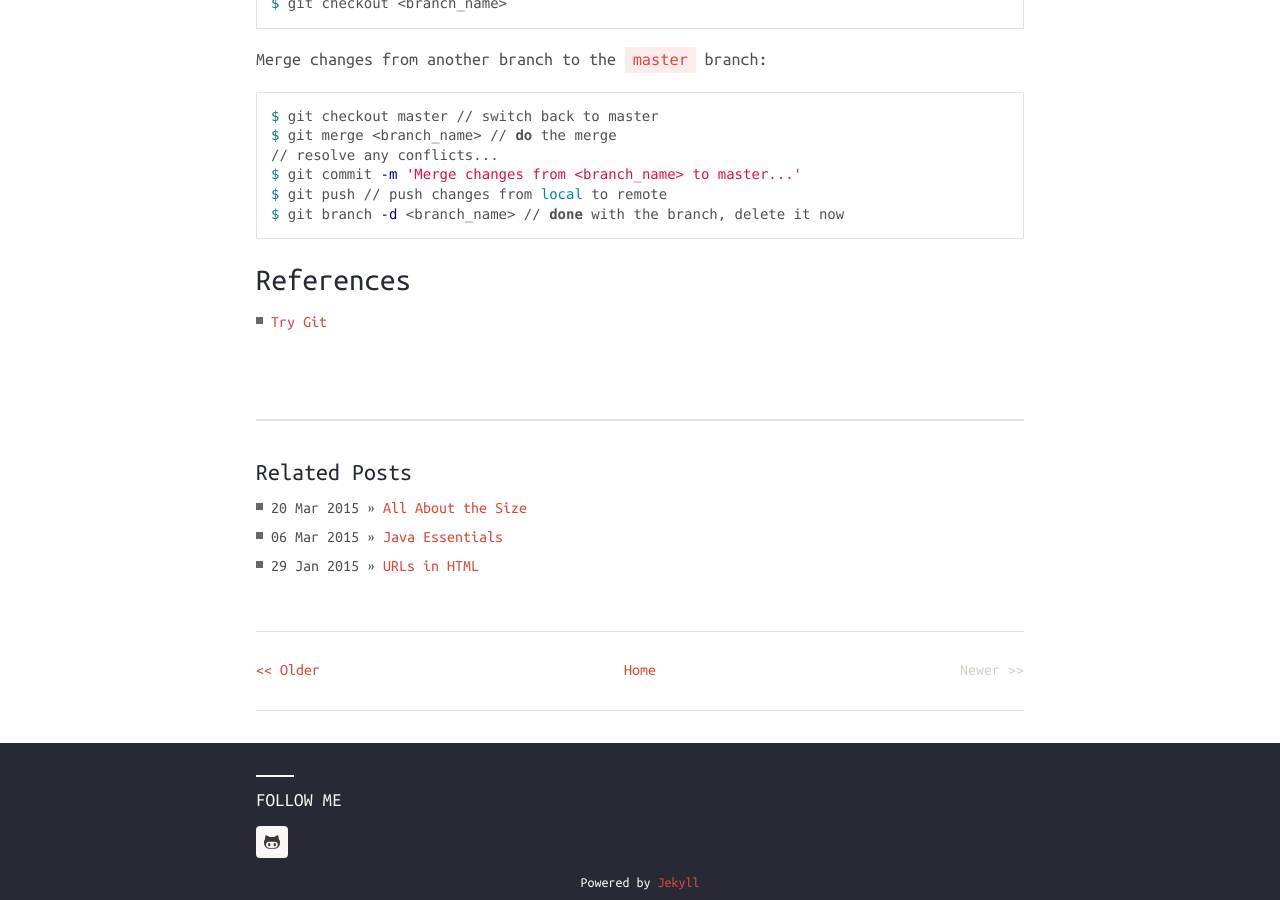
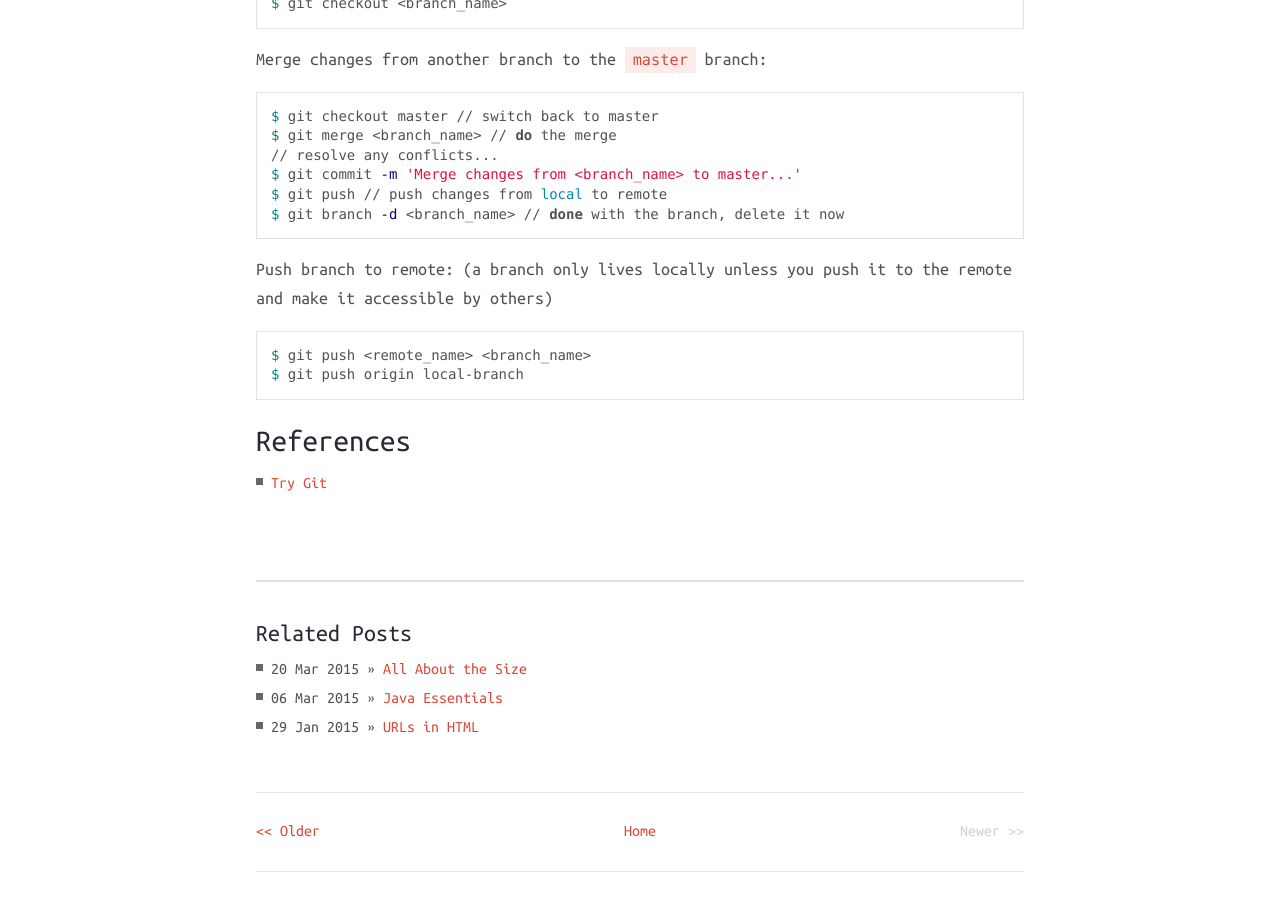
Before and after one commit to haixuanc/haixuanc.github.io, a Jekyll site: the page built from _posts/2015-03-31-git-essentials.markdown, in a window 1280 px wide and 900 px high, scrolled down 2959 px. Built offline with Jekyll 4.4.1, drawn with Linux system fonts in a browser that asks for light colours; nearby versions of some CDN libraries; some of the changed text lies outside the part shown.

Commit message:
Update 2015-03-31-git-essentials.markdown

````diff
--- a/_posts/2015-03-31-git-essentials.markdown
+++ b/_posts/2015-03-31-git-essentials.markdown
@@ -65,7 +65,7 @@ $ git remote add origin https://github.com/some-repo.git
 
 Push to remote:
 ```bash
-$ git push -u <remote_name> <remote_branch_name>
+$ git push -u <remote_name> <local_branch_name>
 $ git push -u origin master
 ```
 `-u` tells Git to remember the parameters, so next time we can simply run `$ git push`.
@@ -125,6 +125,13 @@ $ git push // push changes from local to remote
 $ git branch -d <branch_name> // done with the branch, delete it now
 ```
 
+Push branch to remote:
+(a branch only lives locally unless you push it to the remote and make it accessible by others)
+```bash
+$ git push <remote_name> <branch_name>
+$ git push origin local-branch
+```
+
 ## References
 
 - [Try Git](https://try.github.io)
````
